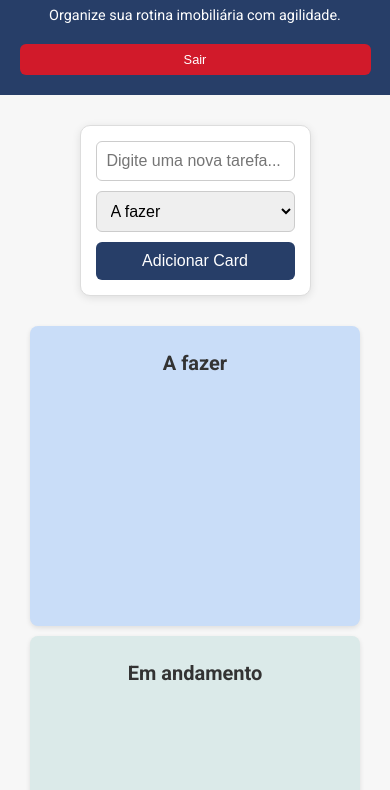
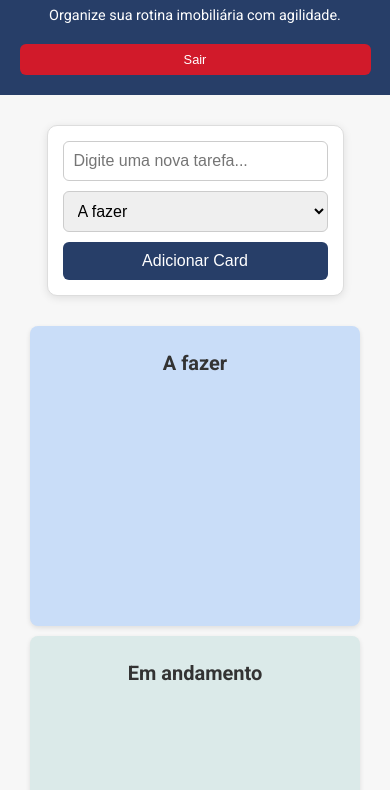
Before and after one commit to RoseDuarte/kanban-imobiliario, a plain HTML site: page index.html in a window 390 px wide. Shown: the part 54-844 px from the top of the page. Drawn offline with Linux system fonts and the light colour scheme; some packages are replaced by stand-ins of ours; sample sign-in values are in the browser's storage; a script that the page names is missing.

Commit message:
Melhorias na responsividade

```diff
--- a/style.css
+++ b/style.css
@@ -240,6 +240,10 @@ footer {
         font-size: 0.8rem;
     }
 
+    .controls {
+        width: 90%;
+    }
+
     .controls-container {
         flex-direction: column;
         gap: 10px;
```
